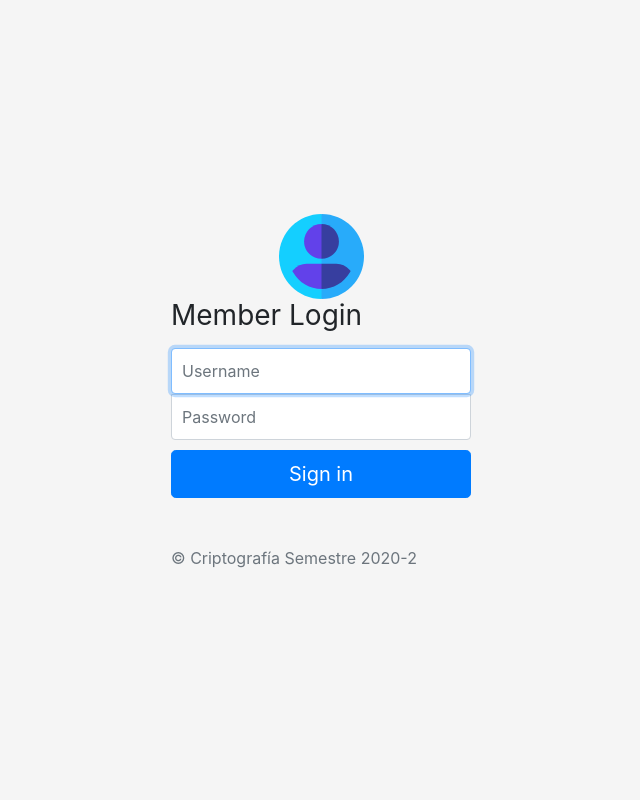
After one commit to ManuGS2/FaceBlock, a Flask app: template front/templates/login.html in a window 1280 px wide. The commit adds this page. Shown: the whole page, without its empty margins (319-959 px from the left). Run offline with Flask 2, Linux system fonts and the light colour scheme; the template is opened without the code that fills it, so the values that code supplies are empty; some libraries are stand-ins or nearby versions.

Commit message:
Added: login view

```diff
--- /dev/null
+++ b/front/static/style.css
@@ -0,0 +1,49 @@
+html,
+body {
+  height: 100%;
+}
+
+body {
+  display: -ms-flexbox;
+  display: -webkit-box;
+  display: flex;
+  -ms-flex-align: center;
+  -ms-flex-pack: center;
+  -webkit-box-align: center;
+  align-items: center;
+  -webkit-box-pack: center;
+  justify-content: center;
+  padding-top: 40px;
+  padding-bottom: 40px;
+  background-color: #f5f5f5;
+}
+
+.form-signin {
+  width: 100%;
+  max-width: 330px;
+  padding: 15px;
+  margin: 0 auto;
+}
+.form-signin .checkbox {
+  font-weight: 400;
+}
+.form-signin .form-control {
+  position: relative;
+  box-sizing: border-box;
+  height: auto;
+  padding: 10px;
+  font-size: 16px;
+}
+.form-signin .form-control:focus {
+  z-index: 2;
+}
+.form-signin input[type="email"] {
+  margin-bottom: -1px;
+  border-bottom-right-radius: 0;
+  border-bottom-left-radius: 0;
+}
+.form-signin input[type="password"] {
+  margin-bottom: 10px;
+  border-top-left-radius: 0;
+  border-top-right-radius: 0;
+}
--- a/front/templates/base.html
+++ b/front/templates/base.html
@@ -1,20 +1,21 @@
-<html>
-  <head>
-    <title>{{ title }}</title>
-  </head>
-  <body>
-    <div><a href="/index.html">Home</a></div>
-    <center><h1>{{ title }}</h1></center>
-    <hr>
-    {% with messages = get_flashed_messages() %}
-    {% if messages %}
-    <ul>
-    {% for message in messages %}
-        <li>{{ message }} </li>
-    {% endfor %}
-    </ul>
-    {% endif %}
-    {% endwith %}
-    {% block content %}{% endblock %}
-  </body>
+<!DOCTYPE html>
+<html lang="en">
+<head>
+	<title>{% block title %}{% endblock %}</title>
+	<meta charset="UTF-8">
+	<meta name="viewport" content="width=device-width, initial-scale=1">
+
+	<link rel="stylesheet" href="https://stackpath.bootstrapcdn.com/bootstrap/4.5.0/css/bootstrap.min.css" integrity="sha384-9aIt2nRpC12Uk9gS9baDl411NQApFmC26EwAOH8WgZl5MYYxFfc+NcPb1dKGj7Sk" crossorigin="anonymous">
+  <link href="{{url_for('static', filename='style.css')}}" rel="stylesheet">
+</head>
+
+<body>
+
+  {% block login %}{% endblock %}
+  {% block signin %}{% endblock %}
+	<script src="{{url_for('static', filename='main.js')}}"></script>
+	<script src="https://code.jquery.com/jquery-3.5.1.slim.min.js" integrity="sha384-DfXdz2htPH0lsSSs5nCTpuj/zy4C+OGpamoFVy38MVBnE+IbbVYUew+OrCXaRkfj" crossorigin="anonymous"></script>
+	<script src="https://cdn.jsdelivr.net/npm/popper.js@1.16.0/dist/umd/popper.min.js" integrity="sha384-Q6E9RHvbIyZFJoft+2mJbHaEWldlvI9IOYy5n3zV9zzTtmI3UksdQRVvoxMfooAo" crossorigin="anonymous"></script>
+	<script src="https://stackpath.bootstrapcdn.com/bootstrap/4.5.0/js/bootstrap.min.js" integrity="sha384-OgVRvuATP1z7JjHLkuOU7Xw704+h835Lr+6QL9UvYjZE3Ipu6Tp75j7Bh/kR0JKI" crossorigin="anonymous"></script>
+</body>
 </html>
--- /dev/null
+++ b/front/templates/login.html
@@ -0,0 +1,17 @@
+{% extends "base.html" %}
+{% block title %}Faceblock Login{% endblock %}
+{% block login %}
+
+<form class="form-signin" action="/login" method="post">
+    <div class="d-flex justify-content-center">
+        <img src="/static/img/user.svg" width="85">
+    </div>
+    <h1 class="h3 mb-3 font-weight-normal">Member Login</h1>
+    <input type="text" id="inputEmail" name="userName" class="form-control" placeholder="Username" required="" autofocus="">
+    <input type="password" id="inputPassword" name="userPass" class="form-control" placeholder="Password" required="">
+
+    <button class="btn btn-lg btn-primary btn-block" type="submit">Sign in</button>
+    <p class="mt-5 mb-3 text-muted">© Criptografía Semestre 2020-2</p>
+</form>
+
+{% endblock %}
```
Also changed, not shown: front/face_view.py (added, +44 -0 lines), front/templates/index.html (deleted, +0 -102 lines), front/templates/register.html (added, +18 -0 lines), front/views.py (deleted, +0 -80 lines), front/static/favicon.ico (added), front/static/img/user.svg (added), front/static/main.js (added).
